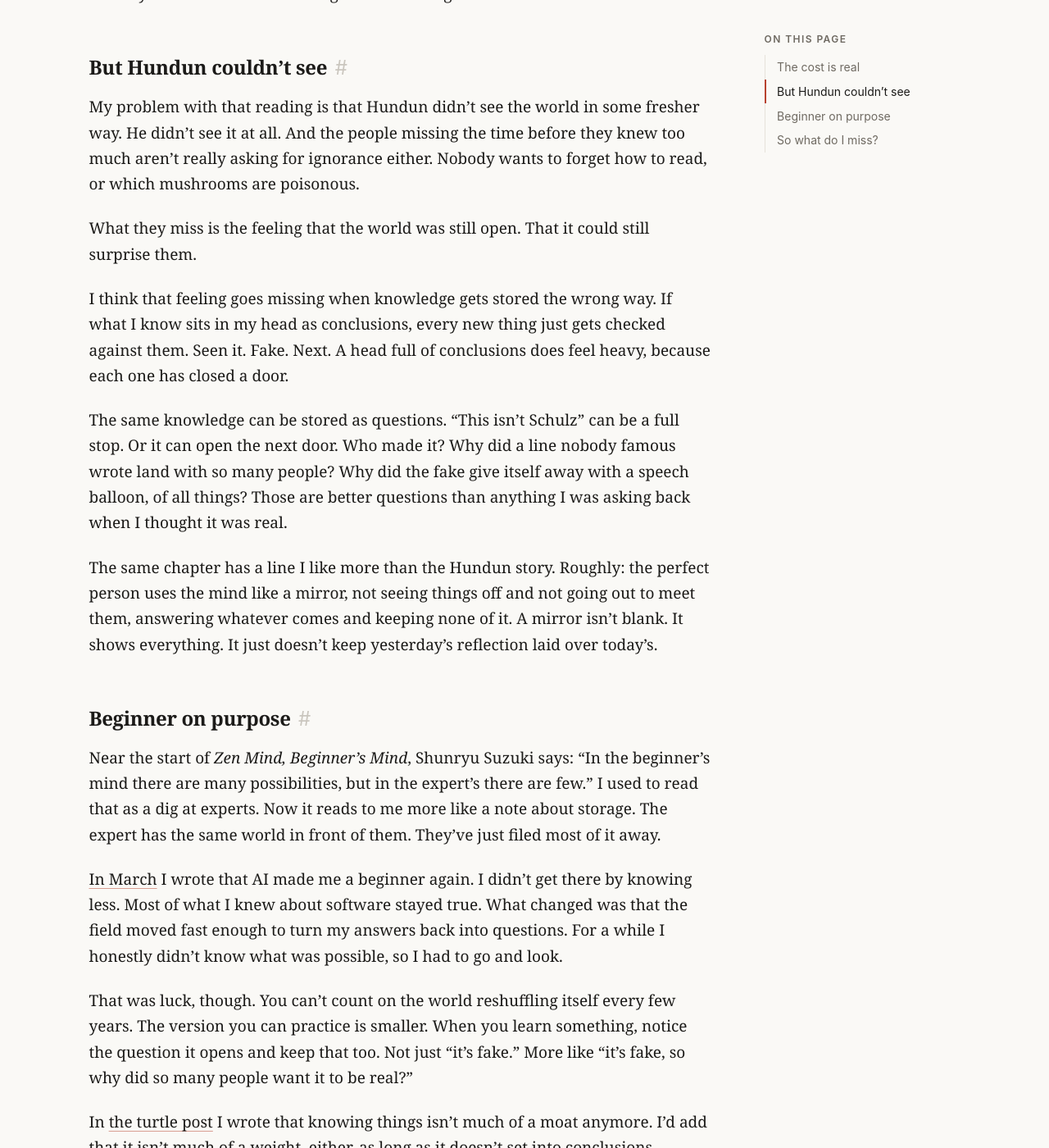
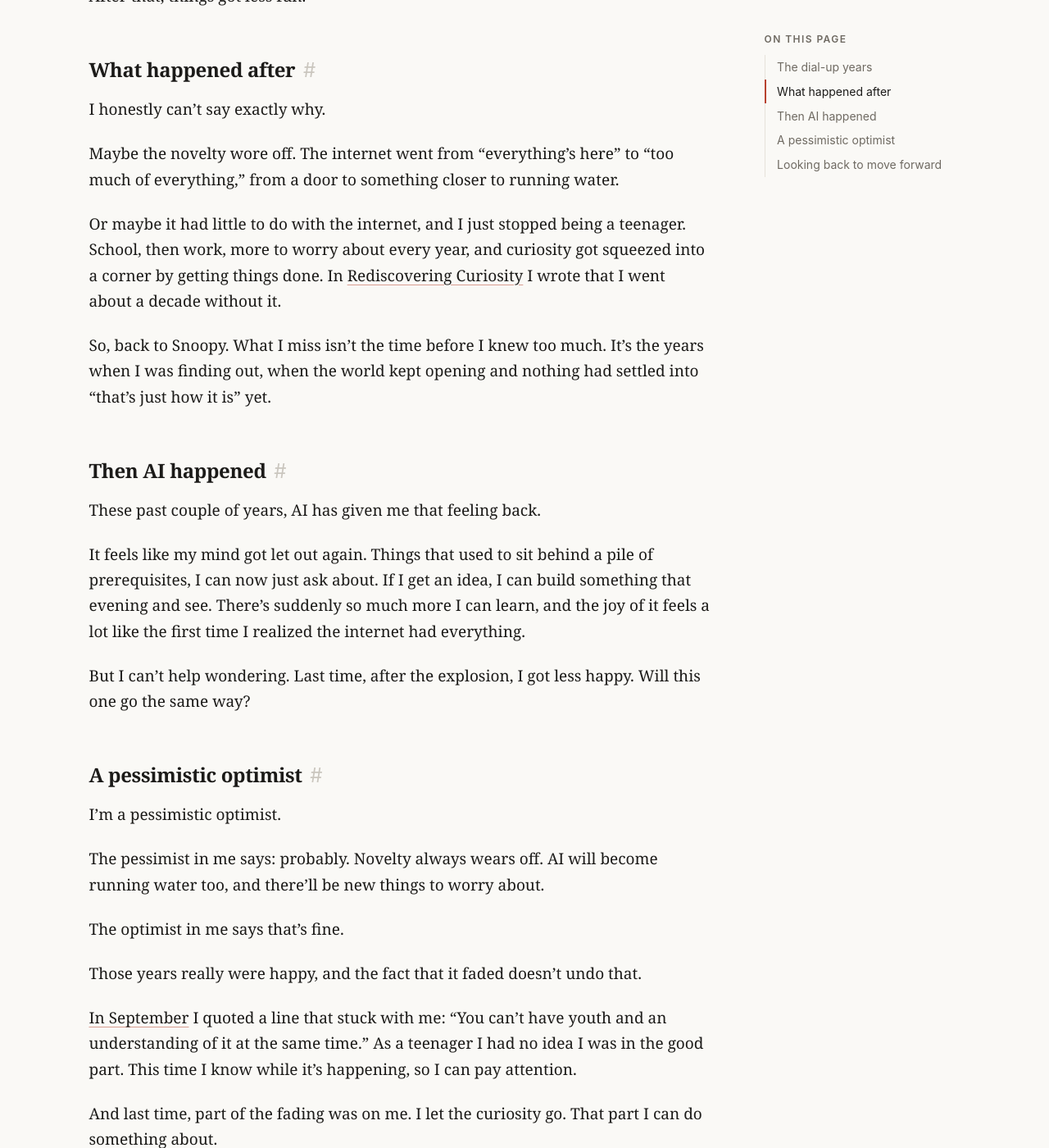
Before and after one commit to zachc-ai/zachc-ai.github.io, a Jekyll site: the page built from _posts/2026-10-25-before-i-knew-too-much.md, in a window 1280 px wide and 1400 px high, scrolled down 1676 px. Shown: the whole window at 82% size. Built offline with Jekyll 4.4.1, drawn with Linux system fonts in a browser that asks for light colours; comment, search, counter and statistics services are not loaded; some of the changed text lies outside the part shown.

Commit message:
Rewrite the Snoopy post around the dial-up years and AI
Centers it on the early internet as a cognitive explosion, AI as a second
one, and looking back in order to move forward. Adds an original cover.

Co-authored-by: Copilot <223556219+Copilot@users.noreply.github.com>

```diff
--- a/_posts/2026-10-25-before-i-knew-too-much.md
+++ b/_posts/2026-10-25-before-i-knew-too-much.md
@@ -1,136 +1,160 @@
 ---
 layout: post
-title: "Before I Knew Too Much"
-title_zh: "知道太多以后"
-description: "A viral Snoopy line about missing the world before you knew too much turns out not to be Schulz's. Knowing that costs a little magic, but the fix isn't knowing less."
-description_zh: "一张史努比的图火了：怀念知道太多之前看世界的样子。可这张图不是舒尔茨画的。知道真相确实少了点魔力，但办法不是少知道一点。"
+title: "The world opened up again"
+title_zh: "世界又打开了一次"
+description: "A Snoopy picture asks what you miss. For me it's the dial-up years, when the internet opened a whole new world. AI feels like that again, and this time I want to make the most of it while it's happening."
+description_zh: "一张史努比的图问：你怀念什么？我怀念的是拨号上网那几年，世界一下子打开了。现在 AI 又打开了一次，这回我想趁它还在发生，好好用上。"
 date: 2026-10-25
 categories: life
-tags: [philosophy, learning, mind]
+tags: [ai, learning, life]
 bilingual: true
-sources:
-  - title: "Zhuangzi — Fit for Emperors and Kings"
-    title_zh: "《庄子·应帝王》"
-    url: "https://zh.wikisource.org/zh-hans/莊子/應帝王"
-  - title: "Snoopy — Wikipedia"
-    title_zh: "史努比（维基百科）"
-    url: "https://en.wikipedia.org/wiki/Snoopy"
-  - title: "r/GenerationJones — Sitting on the bench"
-    url: "https://www.reddit.com/r/GenerationJones/comments/1m8lbba/sitting_on_the_bench/"
+image:
+  path: /assets/images/world-opened-again-cover.png
+  width: 1200
+  height: 630
+  alt: "An old CRT monitor on a desk, its screen glowing like an open door."
 ---
 
 <div class="lang-en" markdown="1">
 
-I keep running into the same picture. Charlie Brown and Snoopy sit on a bench under a tree, the sky going orange behind them, everything in soft colored-pencil light.
+<img src="{{ '/assets/images/world-opened-again-cover.png' | relative_url }}" width="1200" height="630" alt="An old CRT monitor, keyboard and dial-up modem on a desk. The screen glows like an open door.">
+
+I came across a picture of Charlie Brown and Snoopy on a bench under a tree, with the sun going down behind them.
 
 > "What do you miss?"
 >
 > "I miss the way I viewed the world before I knew too much about it."
 
-It took off on Instagram and LinkedIn in July 2025 and hasn't really stopped. The comments are mostly grown adults agreeing with a dog.
+My first reaction was to nod along. Then I thought about it a bit longer and realized I'm close to the opposite. The happiest years I've had were the years I was learning the most, the fastest.
 
-[In September](/blog/young-with-a-little-hindsight) I quoted a line about youth and admitted I hadn't done the homework on who said it. This time I did. As far as I can tell, Schulz never drew this. I couldn't find it in any strip, and it doesn't look like his work. The sunset is too soft, and Snoopy is talking in a speech balloon. Schulz's Snoopy thinks. His words go in thought balloons, apart from a few early slips that Schulz dropped quickly. Someone made this picture much later, quite possibly with an image model.
+## The dial-up years
 
-Under one of the Reddit reposts, someone said they missed Snoopy having thought bubbles.
+When I was a kid, we had a computer at home with a Celeron processor and a big, boxy CRT monitor, and we got online by dial-up.
 
-Which is the whole post, really. They knew a bit too much about Peanuts, and it cost them the moment.
+The internet was just taking off, and it felt like a door had swung open onto a whole new world. Everything online was free. Pirated stuff was everywhere. Pretty much any game, movie or TV show I wanted, I could download.
 
-## The cost is real
+For me personally, it was also when my picture of the world exploded. I was finding out something new almost every day, and the world kept getting bigger. And all of that landed right in the middle of my teenage years.
 
-I'm not going to pretend knowing is free. Before I looked it up, the picture felt like a small gift from Schulz. After, it's a well-made fake. The line didn't change by a single word. My feeling about it did.
+Looking back, those were the happiest years of my life so far.
 
-That's the trade the line is describing, and it shows up everywhere. Once you know how a magic trick works, you watch the hands. Once you know how a feed picks what to show you, the feed gets less charming. I write code for a living, so I know this one well: after you've seen how a thing is built, it's hard to just see the thing.
+After that, things got less fun.
 
-Zhuangzi has a story that seems to take Snoopy's side. Hundun, the emperor of the center, has no openings in his face. Two other emperors visit him often, and he treats them well. They want to repay him. Everyone has seven openings for seeing, hearing, eating and breathing, they say, and he has none, so let's make him some. They bore one hole a day. On the seventh day Hundun dies.
+## What happened after
 
-It's easy to read that as: knowledge kills the thing. Leave it alone.
+I honestly can't say exactly why.
 
-## But Hundun couldn't see
+Maybe the novelty wore off. The internet went from "everything's here" to "too much of everything," from a door to something closer to running water.
 
-My problem with that reading is that Hundun didn't see the world in some fresher way. He didn't see it at all. And the people missing the time before they knew too much aren't really asking for ignorance either. Nobody wants to forget how to read, or which mushrooms are poisonous.
+Or maybe it had little to do with the internet, and I just stopped being a teenager. School, then work, more to worry about every year, and curiosity got squeezed into a corner by getting things done. In [Rediscovering Curiosity](/blog/rediscovering-curiosity/) I wrote that I went about a decade without it.
 
-What they miss is the feeling that the world was still open. That it could still surprise them.
+So, back to Snoopy. What I miss isn't the time before I knew too much. It's the years when I was finding out, when the world kept opening and nothing had settled into "that's just how it is" yet.
 
-I think that feeling goes missing when knowledge gets stored the wrong way. If what I know sits in my head as conclusions, every new thing just gets checked against them. Seen it. Fake. Next. A head full of conclusions does feel heavy, because each one has closed a door.
+## Then AI happened
 
-The same knowledge can be stored as questions. "This isn't Schulz" can be a full stop. Or it can open the next door. Who made it? Why did a line nobody famous wrote land with so many people? Why did the fake give itself away with a speech balloon, of all things? Those are better questions than anything I was asking back when I thought it was real.
+These past couple of years, AI has given me that feeling back.
 
-The same chapter has a line I like more than the Hundun story. Roughly: the perfect person uses the mind like a mirror, not seeing things off and not going out to meet them, answering whatever comes and keeping none of it. A mirror isn't blank. It shows everything. It just doesn't keep yesterday's reflection laid over today's.
+It feels like my mind got let out again. Things that used to sit behind a pile of prerequisites, I can now just ask about. If I get an idea, I can build something that evening and see. There's suddenly so much more I can learn, and the joy of it feels a lot like the first time I realized the internet had everything.
 
-## Beginner on purpose
+But I can't help wondering. Last time, after the explosion, I got less happy. Will this one go the same way?
 
-Near the start of *Zen Mind, Beginner's Mind*, Shunryu Suzuki says: "In the beginner's mind there are many possibilities, but in the expert's there are few." I used to read that as a dig at experts. Now it reads to me more like a note about storage. The expert has the same world in front of them. They've just filed most of it away.
+## A pessimistic optimist
 
-[In March](/blog/rediscovering-curiosity) I wrote that AI made me a beginner again. I didn't get there by knowing less. Most of what I knew about software stayed true. What changed was that the field moved fast enough to turn my answers back into questions. For a while I honestly didn't know what was possible, so I had to go and look.
+I'm a pessimistic optimist.
 
-That was luck, though. You can't count on the world reshuffling itself every few years. The version you can practice is smaller. When you learn something, notice the question it opens and keep that too. Not just "it's fake." More like "it's fake, so why did so many people want it to be real?"
+The pessimist in me says: probably. Novelty always wears off. AI will become running water too, and there'll be new things to worry about.
 
-In [the turtle post](/blog/drag-your-tail-in-the-mud) I wrote that knowing things isn't much of a moat anymore. I'd add that it isn't much of a weight, either, as long as it doesn't set into conclusions.
+The optimist in me says that's fine.
 
-## So what do I miss?
+Those years really were happy, and the fact that it faded doesn't undo that.
 
-If Charlie Brown asked me, I don't think I'd say the world before I knew too much. I'd say the short stretch right before an answer, when I knew something was there and didn't know what yet. I can still have that. I just have to keep asking.
+[In September](/blog/young-with-a-little-hindsight/) I quoted a line that stuck with me: "You can't have youth and an understanding of it at the same time." As a teenager I had no idea I was in the good part. This time I know while it's happening, so I can pay attention.
 
-The picture is still lovely, for what it's worth. Good line. Whoever wrote it should sign it.
+And last time, part of the fading was on me. I let the curiosity go. That part I can do something about.
 
-Snoopy, for the record, would only have thought it.
+I should also admit my filter has gotten thicker with age. How slow dial-up was, how easily it dropped: I hardly think about any of that now. Memory touches those years up on its own. Part of why Snoopy's line hits so hard is probably that same filter.
+
+## Looking back to move forward
+
+That said, I'm not someone who sits around missing the past.
+
+When I look back at those years, I'm mostly looking for clues. What actually made me that happy? The answer seems pretty clear. The world was opening up, and I was trying to see as much of it as I could. The Celeron and the CRT had little to do with it.
+
+Which makes this round easier. I don't need to wait until these become "those years" to appreciate them. While it's still happening, I want to learn more, try more, and build more. And when the novelty does wear off, I'd like to keep the curiosity anyway.
+
+If Charlie Brown ever asks me what I miss, I hope I can say the years when AI first showed up, and that I didn't waste them.
+
+Anyway. Back to tinkering.
 
 </div>
 
 <div class="lang-zh lang-hidden" markdown="1">
 
-最近老刷到同一张图。查理·布朗和史努比坐在树下的长椅上，背后是橘红色的夕阳，彩铅那种软软的光。
+<img src="{{ '/assets/images/world-opened-again-cover.png' | relative_url }}" width="1200" height="630" alt="桌上一台老式 CRT 显示器，旁边是键盘和拨号调制解调器，屏幕像一扇打开的门在发光。">
+
+看到一张图：查理·布朗和史努比坐在树下的长椅上，太阳快落山了，天是橘红色的。
 
 > “你怀念什么？”
 >
 > “怀念我知道太多之前，看世界的样子。”
 
-这张图 2025 年 7 月在 Instagram 和 LinkedIn 上火起来，到现在还有人在转。评论区基本是一群大人在点头赞同一只狗。
+我第一反应是跟着点头。可多想了一会儿，发现自己好像正好反过来：我最快乐的那几年，恰恰是知道新东西最多、最快的时候。
 
-九月那篇[《还年轻，也懂一点了》](/blog/young-with-a-little-hindsight)里，我引了一句讲青春的话，老实交代没考证是谁说的。这回我查了。就我能查到的，舒尔茨没画过这一幅，哪条连载里都找不到。画风也不对：夕阳太柔了，而且史努比在用对话框说话。舒尔茨笔下的史努比是不开口的，想什么都写在思考泡泡里。早年有过几次例外，他很快就不这么画了。这张图应该是后来有人做的，很可能是 AI 生成的。
+## 拨号上网那几年
 
-Reddit 上有条评论挺逗，说自己怀念史努比还用思考泡泡的时候。
+小时候家里有一台电脑，赛扬处理器，接着一台大屁股 CRT 显示器，上网靠拨号。
 
-整篇其实就是这么回事嘛。这位对《花生》知道得多了一点，那一下的感动就没了。
+那时候互联网刚爆发，感觉一下子推开了一扇门，门后面是一整个新世界。网上什么都是免费的，盗版资源满天飞，想玩什么游戏，想看什么电影、电视剧，基本都能下到。
 
-## 代价是真的
+对我自己来说，那几年也是认知大爆发的时候。几乎每天都在知道新东西，世界一下子变大了好多倍。刚好又赶上青春期，两件事撞到了一起。
 
-知道不是免费的，这个我不装。查之前，这张图像是舒尔茨留下的一个小礼物。查完了，它就是一张做得挺好的仿品。那句话一个字没变，变的是我看它的心情。
+现在回头看，那是我最快乐的一段日子。
 
-这种交换到处都是。知道了魔术怎么变的，就只顾盯着手看了。知道了推荐算法怎么挑内容，刷手机也没那么香了。我是写代码吃饭的，这种感觉太熟：看过一个东西是怎么搭起来的，就很难再单纯地看它本身。
+可那之后，反而没那么快乐了。
 
-庄子有个故事，乍一看是站在史努比这边的。中央之帝叫浑沌，脸上没有七窍。南海之帝儵和北海之帝忽常去他那儿做客，浑沌待他们很好。两人商量着报答，说人人都有七窍，用来看、听、吃饭、喘气，就他没有，干脆给他凿几个吧。原文是：“日凿一窍，七日而浑沌死。”
+## 后来怎么了
 
-很容易读成：知道多了，东西就死了，别去碰它。
+为什么，我也说不太清。
 
-## 可浑沌看不见啊
+可能是新鲜劲过去了。互联网从“什么都有”，慢慢变成了“什么都太多”，从一扇门，变成了跟水电煤差不多的东西。
 
-这么读我有点不服。浑沌并没有用什么更新鲜的眼光看世界，他压根就看不见。那些怀念“知道太多之前”的人，其实也不是真想回到无知。没人想把认的字忘了，也没人想忘掉哪种蘑菇有毒吧。
+也可能跟互联网没什么关系，就是青春期结束了。上学、工作，要操心的事一年比一年多，好奇心慢慢被效率挤到了角落。三月那篇[《重拾好奇心》](/blog/rediscovering-curiosity/)里写过，这股劲我丢了差不多十年。
 
-大家怀念的，是世界还敞开着的那种感觉。还会被吓一跳，还会被惊喜到。
+所以回到史努比那句话，我怀念的其实不是“知道太多之前”，是“正在知道”的那几年：世界一直在打开，每天都有新东西，还没来得及变成理所当然。
 
-我觉得这种感觉会丢，是因为知识存错了方式。要是我知道的东西都存成结论，看到新东西就只是拿去比对：见过。假的。下一个。脑子里塞满结论，当然会觉得沉，每个结论都关上了一扇门嘛。
+## AI 又来了一次
 
-同样的知识，也可以存成问题。“这不是舒尔茨画的”可以是个句号，也可以推开下一扇门。谁做的？一句没有名人背书的台词，怎么就打动了这么多人？露馅的地方怎么偏偏是一个对话框？这些问题，比我以为它是真的那会儿能问出来的，都有意思多了。
+这两年 AI 爆发，我又找回了那种感觉。
 
-《应帝王》里还有一句，我比浑沌的故事更喜欢：“至人之用心若镜，不将不迎，应而不藏。”大白话说就是：高人的心像一面镜子，东西走了不送，来了不迎，来什么照什么，照完不留。镜子可不是空的，什么都照得出来。它只是不把昨天的影子叠在今天上面。
+认知像是又被解放了一次。以前隔着一堆门槛的东西，现在直接问就行；想到一个点子，当晚就能做出来看看。能了解的东西一下子多了好多。那种快乐，跟当年第一次发现网上什么都有的时候，真的很像。
 
-## 故意当新手
+可我也忍不住会想：上一次认知爆发之后，我没那么快乐了。这一次，会不会也一样？
 
-铃木俊隆在《禅者的初心》开头没多远有一句话，意思是：初学者心里有很多可能，专家心里就没几个了。我以前把它当成在挖苦专家。现在读着更像是在讲存储方式。专家眼前是同一个世界，只是大部分已经归档了。
+## 悲观的乐观主义者
 
-三月那篇[《重拾好奇心》](/blog/rediscovering-curiosity)里我写过，AI 让我重新当回了新手。我并不是靠知道得更少才回去的，以前懂的软件知识，大部分现在还成立。变的是这个领域跑得太快，把我手里的答案又变回了问题。有一阵子我是真不知道什么能做，只好自己去看。
+我算是个悲观的乐观主义者。
 
-不过那是运气。总不能指望世界每隔几年替你洗一次牌吧。能练的是件小事：学到一样东西，顺手看看它打开了哪个新问题，把问题也一起存下来。别只记“是假的”，要记“是假的，那为什么这么多人希望它是真的？”
+悲观的那一半说：大概率会的。新鲜劲总会过去，AI 早晚也会变成水电煤，到时候又会有新的烦恼。
 
-在[《做一只泥里的乌龟》](/blog/drag-your-tail-in-the-mud)里我写过，知识已经不怎么算护城河了。现在想补一句：只要别让它凝固成结论，它其实也没那么沉。
+乐观的那一半说：那也没关系。
 
-## 那我怀念什么呢
+那几年的快乐是真的。后来淡了，也不会让它变得不算数。
 
-要是查理·布朗来问我，我大概不会说“知道太多之前的世界”。我会说，是答案揭晓前的那一小段：知道那儿有点什么，又还不知道是什么。这个我现在还能有，接着问就行了。
+九月那篇[《还年轻，也懂一点了》](/blog/young-with-a-little-hindsight/)里引过一句话：人无法同时拥有青春和对青春的感悟。十几岁的时候，我可不知道自己正处在最好的那一段。这一次不一样，我知道它正在发生，所以会多看两眼。
 
-对了，那张图还是挺好看的，台词也是好台词。谁写的，该署个名。
+还有，上一次淡下去，有一部分是我自己让好奇心淡了。这一部分，这次我能管。
 
-顺便一提，换成真的史努比，这句话他只会在心里想想。
+也得老实说，年纪大了，回头看的滤镜也厚了。拨号有多慢、多容易断线，我现在都很少想起来。记忆会自己把那几年修得很好看。史努比那句话这么戳人，大概也有这层滤镜的功劳吧。
+
+## 回头看，是为了往前走
+
+不过我不是那种停在原地、光顾着怀旧的人。
+
+回头看那几年，对我来说更像是在找线索：当时到底是什么让我那么开心？答案好像挺清楚的：世界在打开，我在拼命往里看。跟用的是赛扬还是 CRT，关系不大。
+
+那这一次就好办了。不用等它变成“那几年”，再回头怀念。趁它还在发生，多学一点，多试一点，多做点东西出来。等新鲜劲真过去了，也别让好奇心跟着一起走。
+
+要是哪天查理·布朗也来问我怀念什么，我希望那时候能说：怀念 AI 刚来的那几年，而且那几年我没浪费。
+
+行了，我接着折腾去了。
 
 </div>
```
Also changed, not shown: assets/images/world-opened-again-cover.png (added), assets/images/world-opened-again-cover.svg (added).
